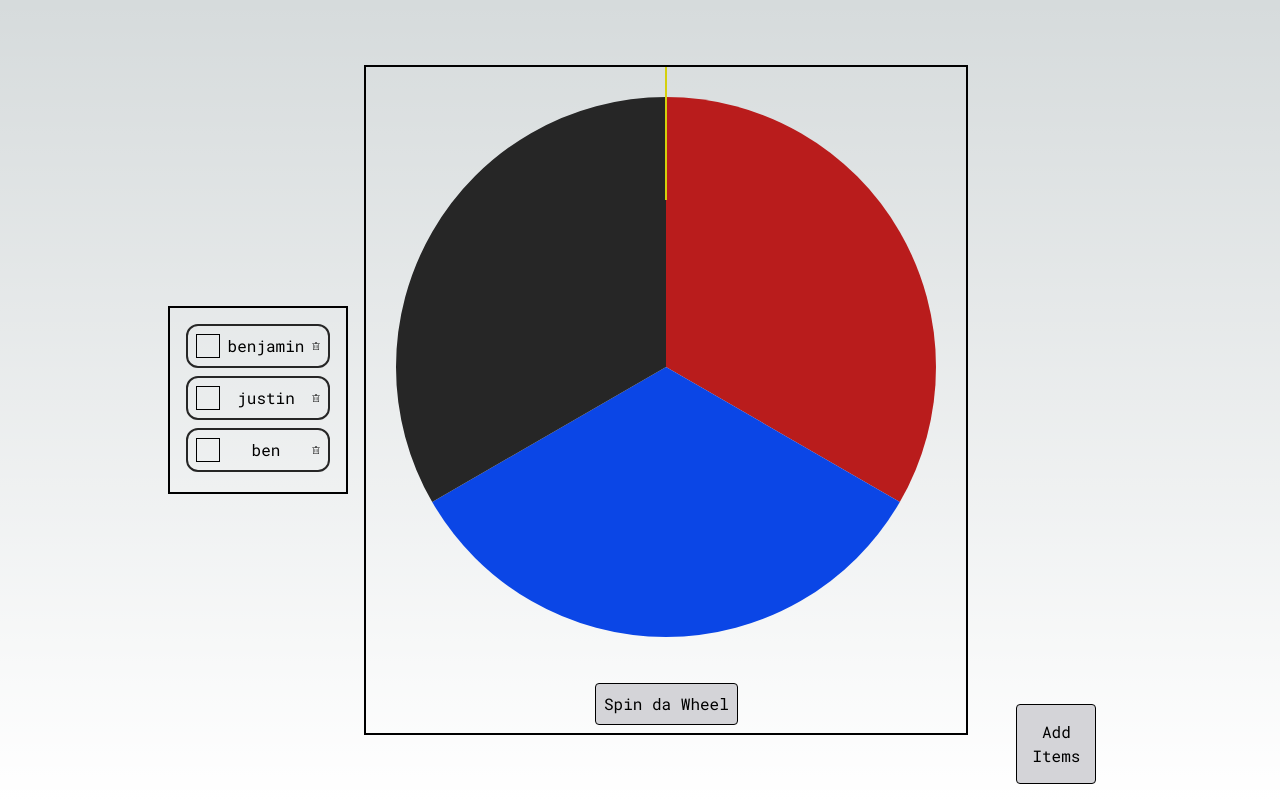
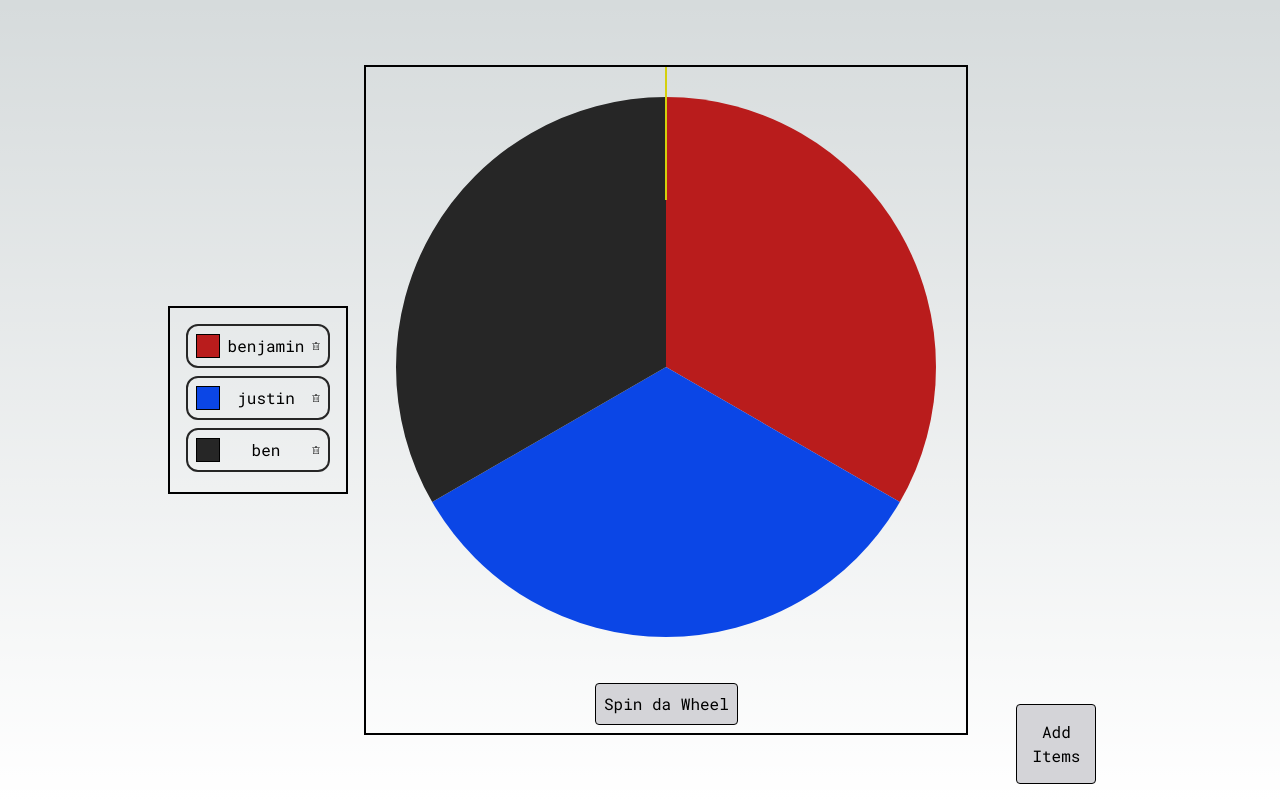
Before and after one commit to bmacloud18/lottery, a Next.js app in the folder frontend/: page / in a window 1280 px wide. Built offline with nearby package versions, Linux system fonts and the light colour scheme.

Commit message:
fixed color bug

```diff
--- a/frontend/app/components/lottoTile.tsx
+++ b/frontend/app/components/lottoTile.tsx
@@ -8,12 +8,12 @@ export default function LottoTile({
     item:Item,
     remove: any
 }) {
-    const color = colors[item.id].name;
+    const color = colors[item.id].hex
 
     return (
         <div key={item.id} className="mb-1 border-solid border-2 border-black rounded-xl w-full p-2 overflow-hidden flex flex-row gap-2 justify-between">
-            <div className={`size-6 border-solid border bg-${color}`}></div>
-            <span className="text-center text-base">{item.name}</span>
+            <div style={{ backgroundColor: color }} className={`size-6 border-solid border`}></div>
+            <span className={`text-center text-base`}>{item.name}</span>
             <button onClick={remove}>
                 <img src="/deletepng.png" alt="delete" className="size-2"/>
             </button>
```
